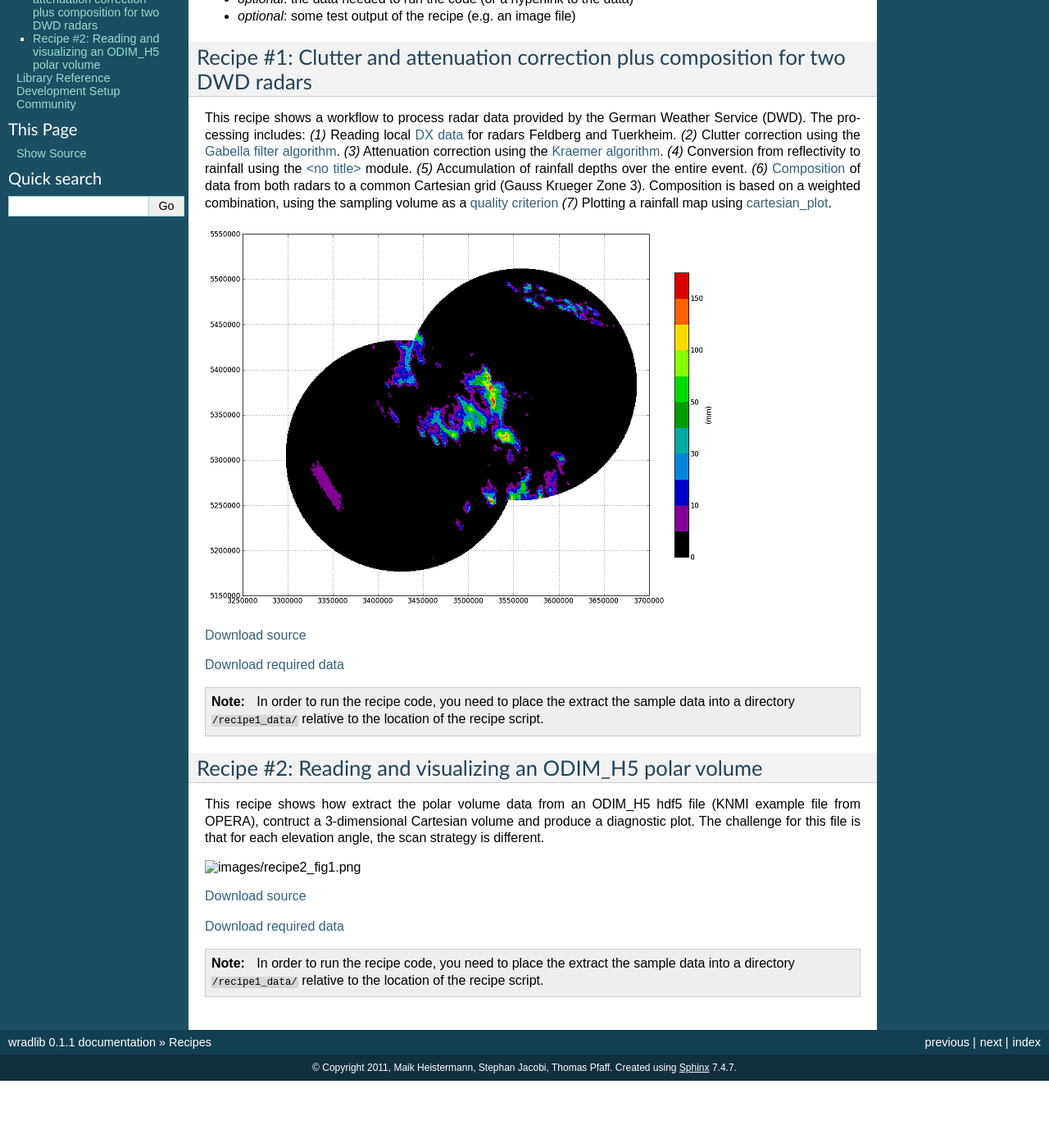
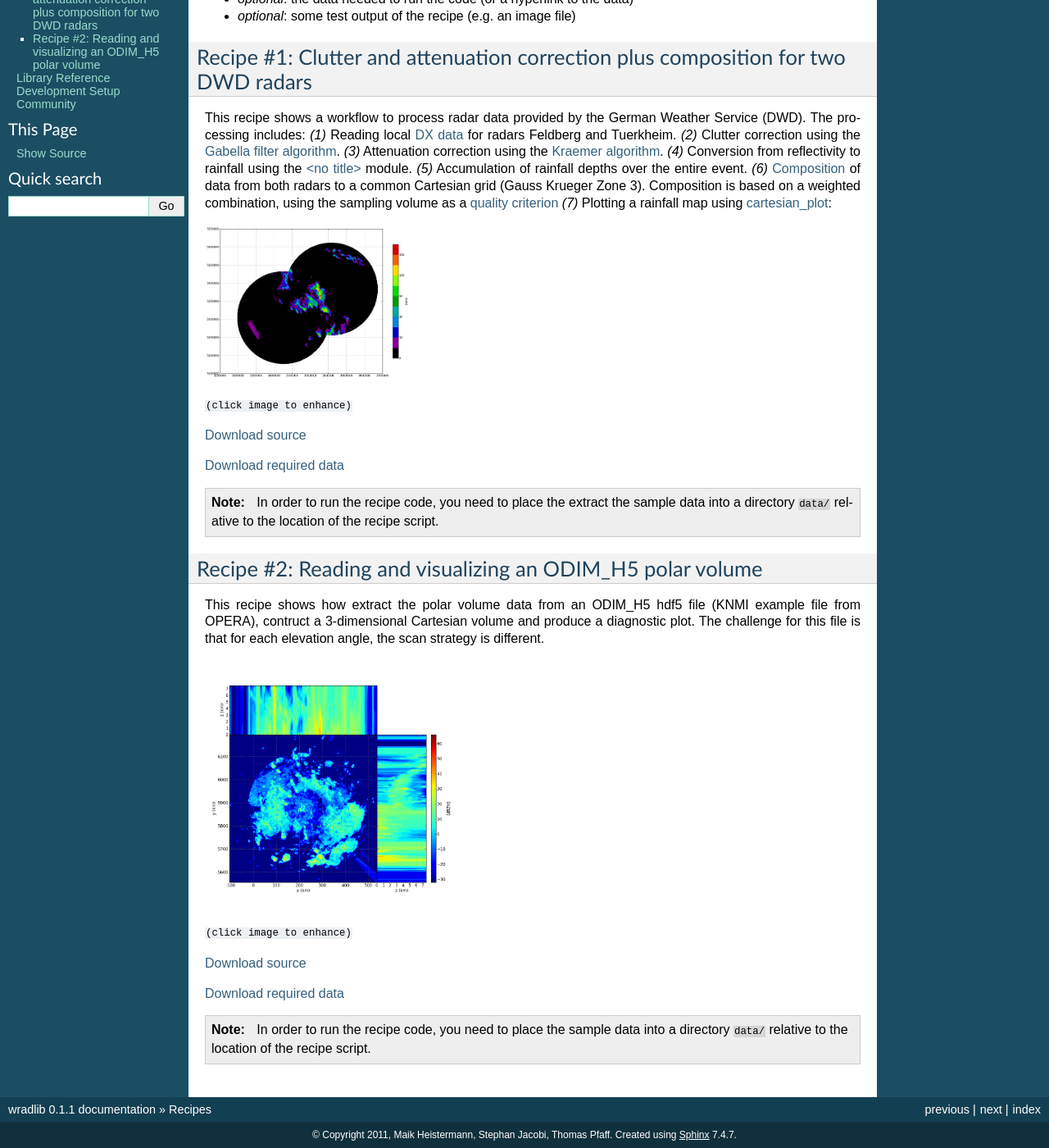
Before and after one commit to wradlib/wradlib-docs, a Sphinx documentation site: the page built from source/recipes.rst, in a window 1280 px wide and 1400 px high, scrolled down 379 px. Shown: the whole window at 82% size. Built offline with Sphinx 7.4.7, drawn with Linux system fonts in a browser that asks for light colours; formulas are drawn with MathJax 3; before the commit the page ends 1697 px from its top, so only the background shows below that.

Commit message:
DOC: images in recipes can now be enhanced by click.

```diff
--- a/source/recipes.rst
+++ b/source/recipes.rst
@@ -25,15 +25,20 @@
 Recipe #1: Clutter and attenuation correction plus composition for two DWD radars
 ---------------------------------------------------------------------------------
 
-This recipe shows a workflow to process radar data provided by the German Weather Service (DWD). The processing includes: *(1)* Reading local :doc:`DX data <tutorial_supported_formats>` for radars Feldberg and Tuerkheim. *(2)* Clutter correction using the :doc:`Gabella filter algorithm <clutter>`. *(3)* Attenuation correction using the :doc:`Kraemer algorithm <atten>`. *(4)* Conversion from reflectivity to rainfall using the :doc:`zr` module. *(5)* Accumulation of rainfall depths over the entire event. *(6)* :doc:`Composition <comp>` of data from both radars to a common Cartesian grid (Gauss Krueger Zone 3). Composition is based on a weighted combination, using the sampling volume as a :doc:`quality criterion <qual>` *(7)* Plotting a rainfall map using :doc:`cartesian_plot <vis>`.
+This recipe shows a workflow to process radar data provided by the German Weather Service (DWD). The processing includes: *(1)* Reading local :doc:`DX data <tutorial_supported_formats>` for radars Feldberg and Tuerkheim. *(2)* Clutter correction using the :doc:`Gabella filter algorithm <clutter>`. *(3)* Attenuation correction using the :doc:`Kraemer algorithm <atten>`. *(4)* Conversion from reflectivity to rainfall using the :doc:`zr` module. *(5)* Accumulation of rainfall depths over the entire event. *(6)* :doc:`Composition <comp>` of data from both radars to a common Cartesian grid (Gauss Krueger Zone 3). Composition is based on a weighted combination, using the sampling volume as a :doc:`quality criterion <qual>` *(7)* Plotting a rainfall map using :doc:`cartesian_plot <vis>`:
 
 .. image:: images/recipe1_fig1.png
+   :scale: 40%
+   :target: _images/recipe1_fig1.png
+
+``(click image to enhance)``
+
 
 `Download source <http://bitbucket.org/wradlib/wradlib/src/default/examples/recipe1_clutter_attenuation_composition.py>`_
 
 `Download required data <http://bitbucket.org/wradlib/wradlib/src/default/examples/data/recipe1_data.zip>`_
 
-.. note:: In order to run the recipe code, you need to place the extract the sample data into a directory ``/recipe1_data/`` relative to the location of the recipe script.
+.. note:: In order to run the recipe code, you need to place the extract the sample data into a directory ``data/`` relative to the location of the recipe script.
 
 
 Recipe #2: Reading and visualizing an ODIM_H5 polar volume
@@ -42,9 +47,13 @@
 This recipe shows how extract the polar volume data from an ODIM_H5 hdf5 file (KNMI example file from OPERA), contruct a 3-dimensional Cartesian volume and produce a diagnostic plot. The challenge for this file is that for each elevation angle, the scan strategy is different.
 
 .. image:: images/recipe2_fig1.png
+   :scale: 30%
+   :target: _images/recipe2_fig1.png
 
-`Download source <http://bitbucket.org/wradlib/wradlib/src/default/examples/recipe1_clutter_attenuation_composition.py>`_
+``(click image to enhance)``
+
+`Download source <http://bitbucket.org/wradlib/wradlib/src/default/examples/recipe2_polar_volume_example.py>`_
 
 `Download required data <http://bitbucket.org/wradlib/wradlib/src/default/examples/data/knmi_polar_volume.h5>`_
 
-.. note:: In order to run the recipe code, you need to place the extract the sample data into a directory ``/recipe1_data/`` relative to the location of the recipe script.
+.. note:: In order to run the recipe code, you need to place the sample data into a directory ``data/`` relative to the location of the recipe script.
```
Also changed, not shown: source/images/recipe2_fig1.png (added).
